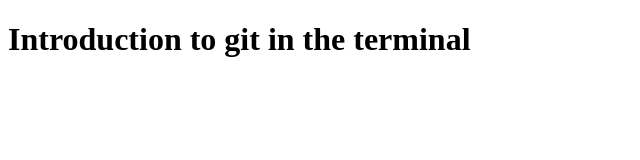
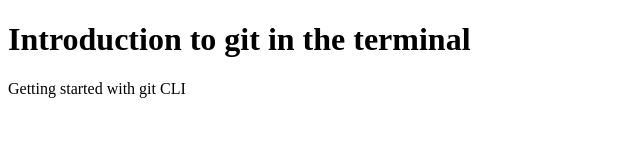
Before and after one commit to teehbee/git-cli-copy, a plain HTML site: page index.html in a window 1280 px wide. Shown: the whole page, without its empty margins (0-640 px from the left). Drawn offline with Linux system fonts and the light colour scheme.

Commit message:
updated index.html

```diff
--- a/index.html
+++ b/index.html
@@ -10,6 +10,7 @@
 
   <body>
     <h1>Introduction to git in the terminal</h1>
+      <p>Getting started with git CLI</p>
   </body>
 
 </html>
```
